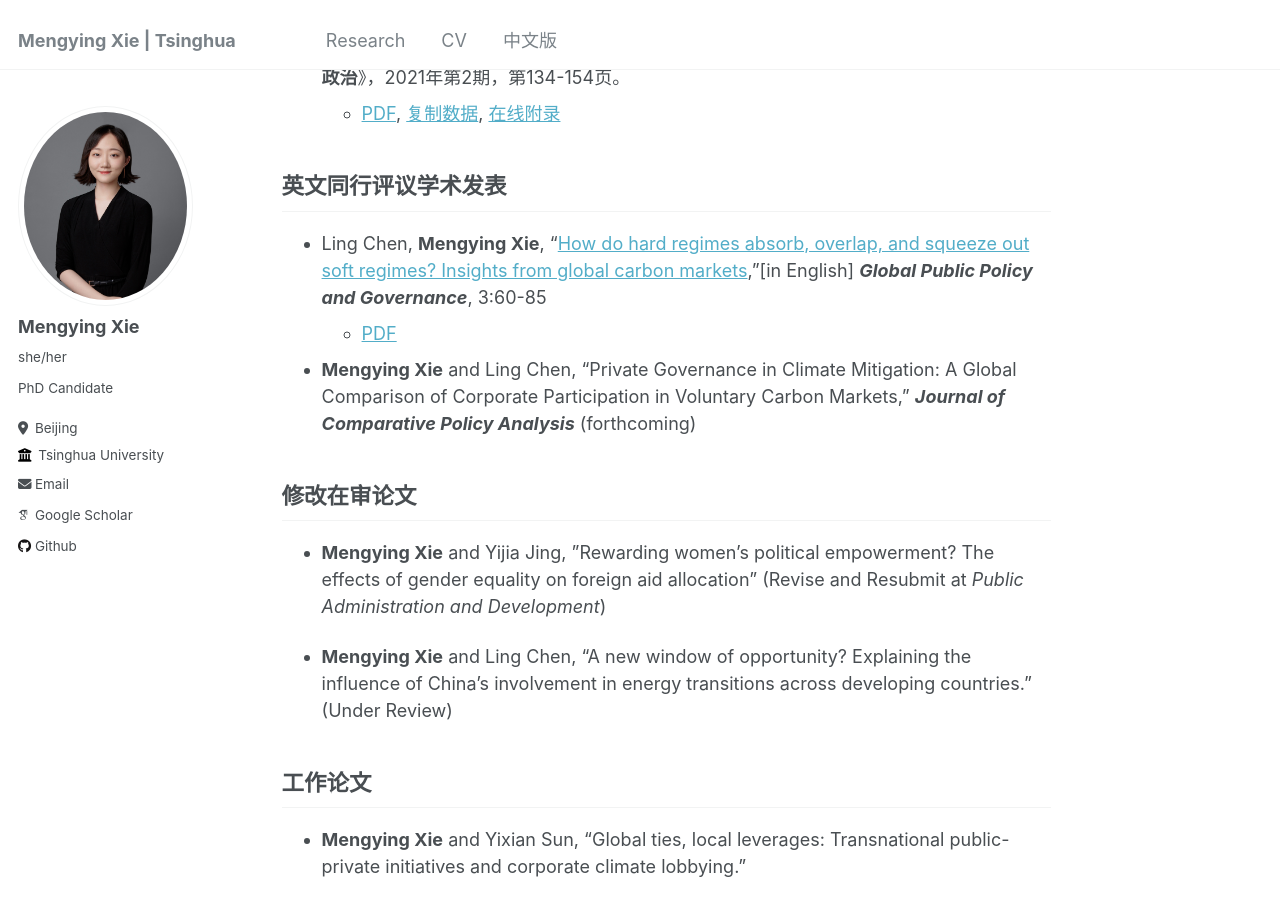
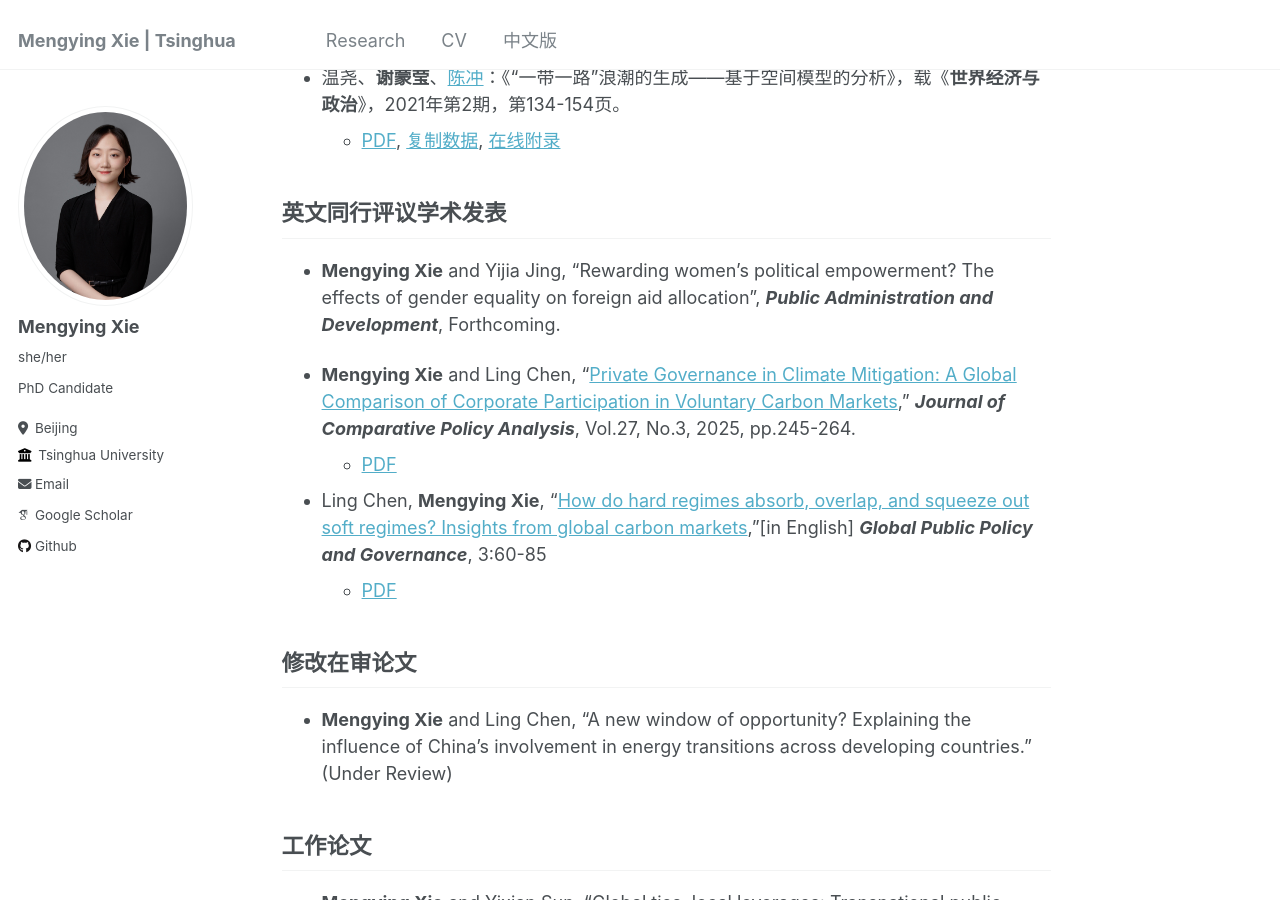
Before and after one commit to xiemythu/xiemythu.github.io, a Jekyll site: the page built from _pages/chinese.md, in a window 1280 px wide and 900 px high, scrolled down 973 px. Built offline with Jekyll 4.4.1, drawn with Linux system fonts in a browser that asks for light colours; some web fonts are replaced; some of the changed text lies outside the part shown.

Commit message:
Update chinese.md

```diff
--- a/_pages/chinese.md
+++ b/_pages/chinese.md
@@ -36,14 +36,16 @@ author_profile: true
 
 ## 英文同行评议学术发表
 
+* **Mengying Xie** and Yijia Jing, "Rewarding women’s political empowerment? The effects of gender equality on foreign aid allocation", ***Public Administration and Development***, Forthcoming.
+
+* **Mengying Xie** and  Ling Chen, “[Private Governance in Climate Mitigation: A Global Comparison of Corporate Participation in Voluntary Carbon Markets](https://doi.org/10.1080/13876988.2025.2510596)," ***Journal of Comparative Policy Analysis***, Vol.27, No.3, 2025, pp.245-264.
+    + [PDF](https://xiemythu.github.io/files/xie_chen_2025.pdf)
+
 * Ling Chen, **Mengying Xie**, "[How do hard regimes absorb, overlap, and squeeze out soft regimes? Insights from global carbon markets](https://doi.org/10.1007/s43508-023-00064-3),"[in English] ***Global Public Policy and Governance***, 3:60-85
     + [PDF](https://xiemythu.github.io/files/chen_xie_2023.pdf)
 
-* **Mengying Xie** and  Ling Chen, “Private Governance in Climate Mitigation: A Global Comparison of Corporate Participation in Voluntary Carbon Markets," ***Journal of Comparative Policy Analysis*** (forthcoming)
 
 ## 修改在审论文
-
-* **Mengying Xie** and Yijia Jing, ”Rewarding women’s political empowerment? The effects of gender equality on foreign aid allocation" (Revise and Resubmit at *Public Administration and Development*)
 
 * **Mengying Xie** and  Ling Chen, "A new window of opportunity? Explaining the influence of China’s involvement in energy transitions across developing countries." (Under Review)
 
```
Also changed, not shown: other parts of _pages/chinese.md (+1 -1 lines).
